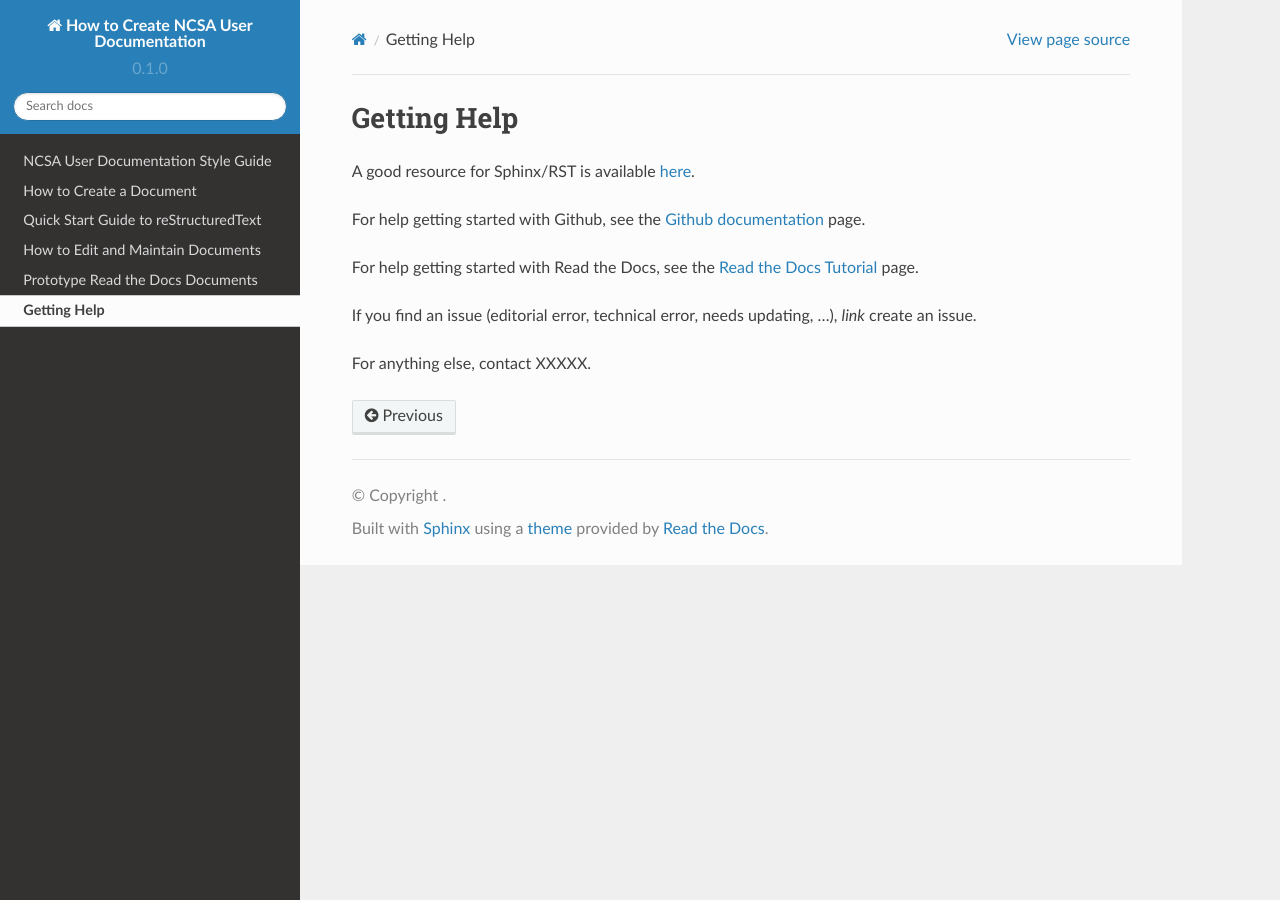
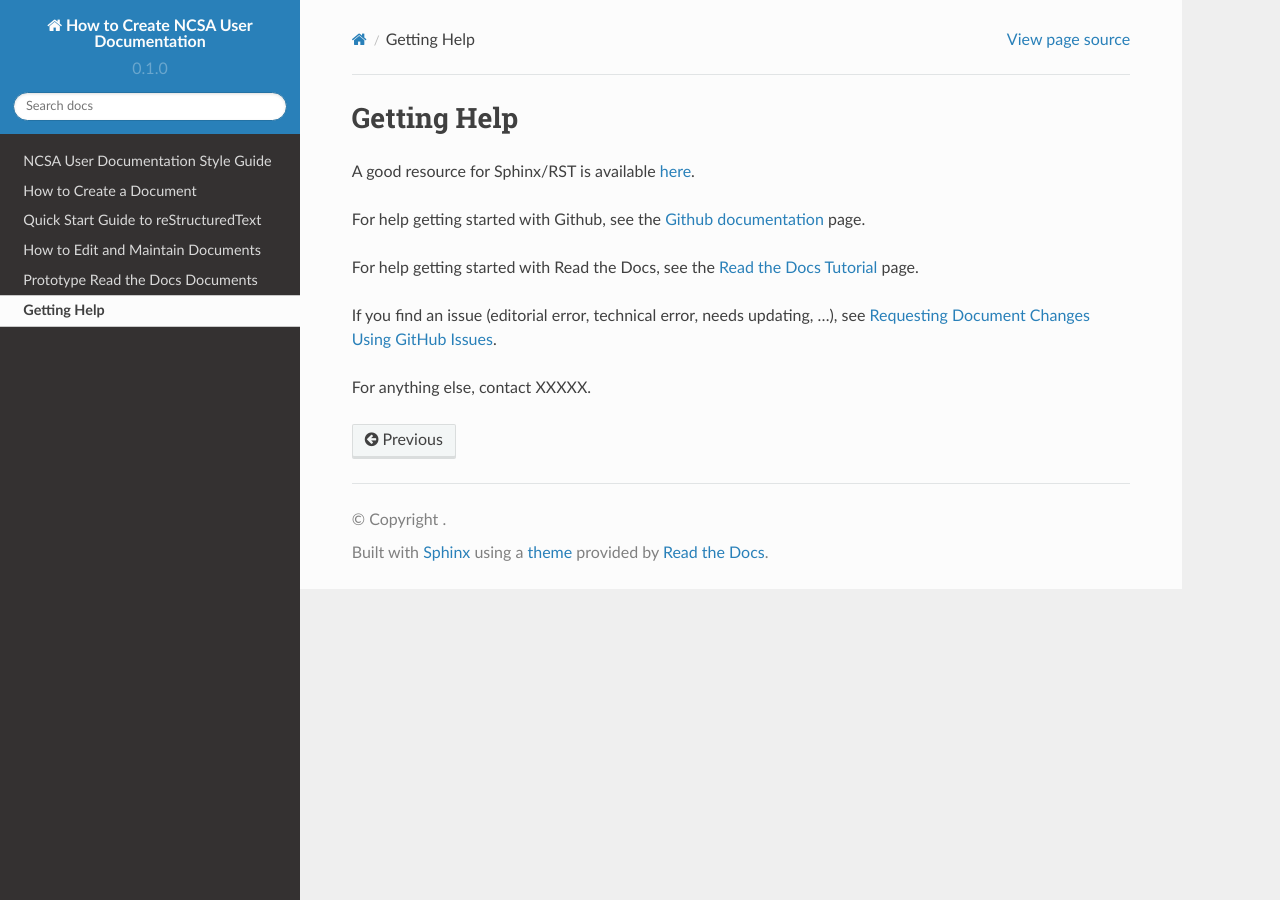
Before and after one commit to lhelms2/howto_rtd, a Sphinx documentation site: the page built from docs/source/help.rst, in a window 1280 px wide. Built offline with Sphinx 7.4.7 and the Read the Docs theme 2.0.0, drawn with Linux system fonts in a browser that asks for light colours.

Commit message:
Update help.rst linked to issues section

```diff
--- a/docs/source/help.rst
+++ b/docs/source/help.rst
@@ -16,6 +16,6 @@ For help getting started with Read the Docs, see the `Read the Docs Tutorial`_ p
 
 .. _Read the Docs Tutorial: https://docs.readthedocs.io/en/stable/tutorial/
 
-If you find an issue (editorial error, technical error, needs updating, ...), *link* create an issue.
+If you find an issue (editorial error, technical error, needs updating, ...), see :ref:`issues`.
 
 For anything else, contact XXXXX.
```
